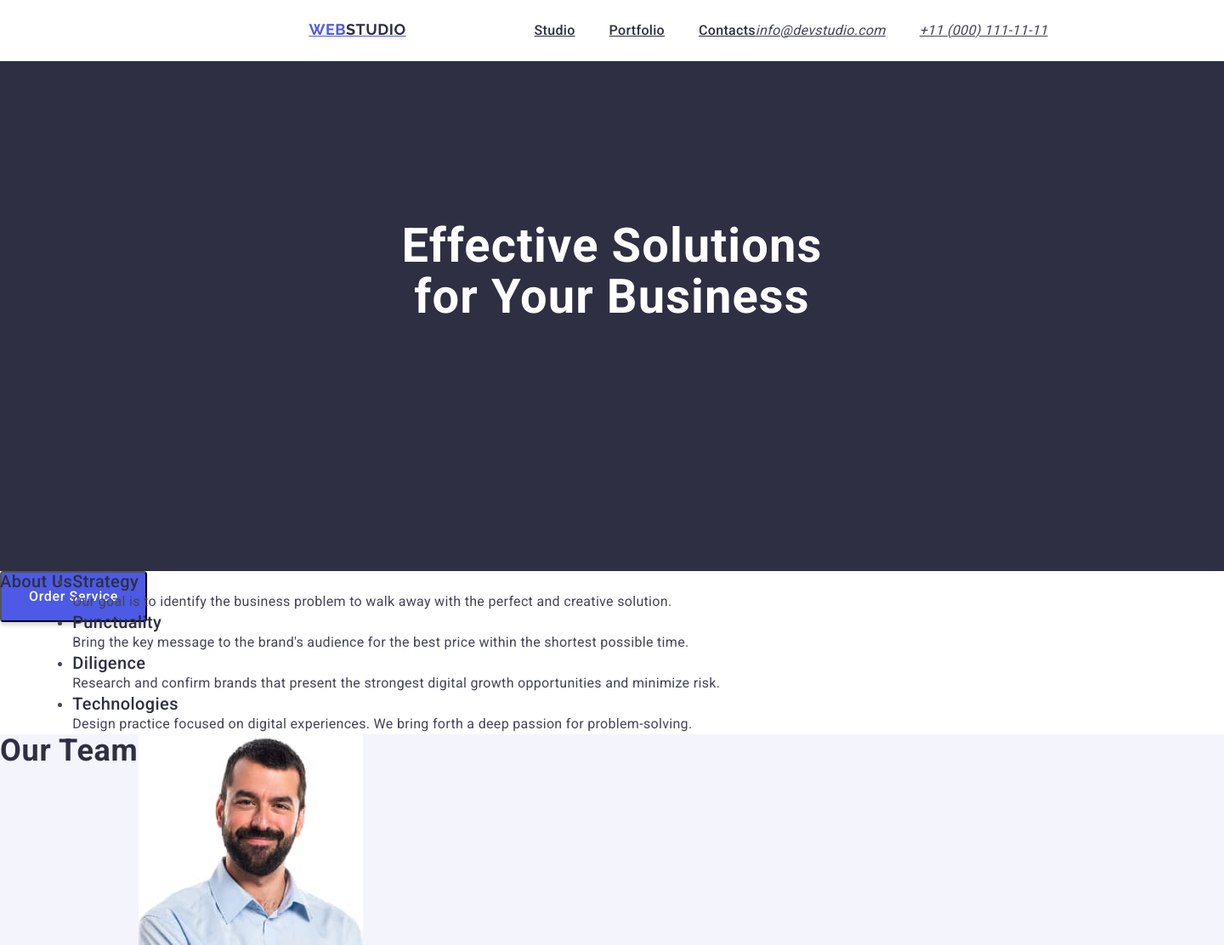
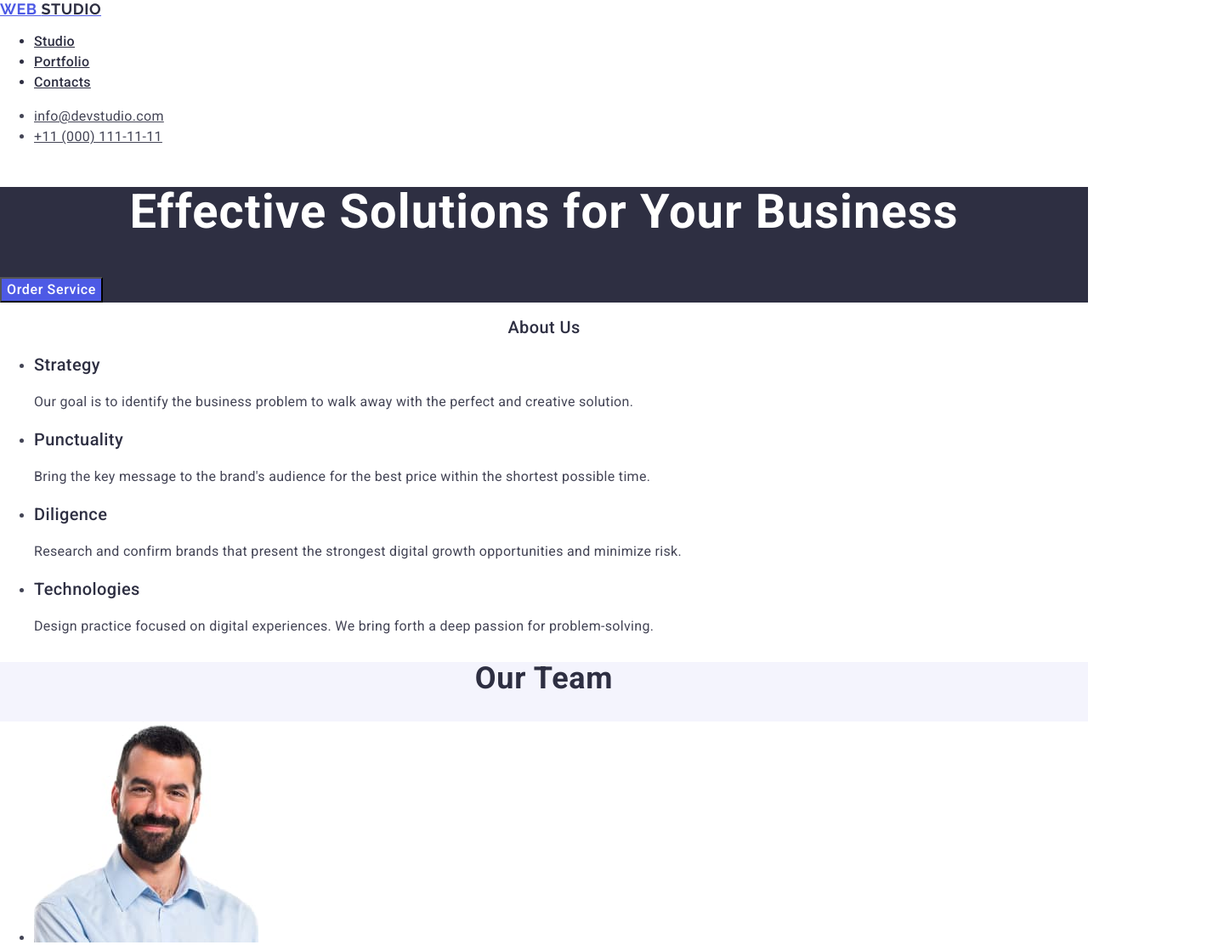
Before and after one commit to Kaigorodov84/goit-markup-hw-03, a plain HTML site: page index.html in a window 1280 px wide. Shown: the top 1112 px of the page at 85% size, 1440 px wide, since content can reach past the window. Drawn offline with nearby package versions, Linux system fonts and the light colour scheme.

Commit message:
comit start

```diff
--- a/css/styles.css
+++ b/css/styles.css
@@ -1,29 +1,7 @@
-*,
-*::before,
-*::after {
-  box-sizing: border-box;
-}
-
 body{
     font-family: 'Roboto', sans-serif;
     background: #FFF;
     color: #434455;
-    box-sizing: border-box;
-    width: 1440px;
-    height: 3300px;
-}
-
-h1, h2, h3, p{
-    margin: 0;
-}
-
-ul, ol {
-	margin: 0;
-	padding-left: 0;
-}
-
-.container{
-    display: inline-flex;
 }
 
 .section-btn{
@@ -36,14 +14,17 @@ background: #2E2F42;
 font-size: 56px;
 font-weight: 700;
 line-height: 1.07;
-letter-spacing: 1.12px;
-padding-top: 188px;
-padding-right: 472px;
-padding-bottom: 292px;
-padding-left: 472px;
+letter-spacing: 1.12px;}
+
+.logo-header{
+    color:#4D5AE5;
+font-family: "Raleway", sans-serif;
+font-size: 18px;
+font-weight: 700;
+line-height: 1.17; /* 116.667% */
+letter-spacing: 0.54px;
+text-transform: uppercase;
 }
-
-
 
 .logo-blue{
     color: #2E2F42;
@@ -55,7 +36,13 @@ letter-spacing: 0.54px;
 text-transform: uppercase;
 }
 
-
+.nav-menu-list{
+    color: #2e2f42;
+font-size: 16px;
+font-weight: 500;
+line-height: 1.5; /* 150% */
+letter-spacing: 0.32px;
+}
 
 .list{
     font-weight: 500;
@@ -68,6 +55,10 @@ text-transform: uppercase;
 .nav-menu-list .list:hover,
 .nav-menu-list .list:focus{
     color: #404BBF;
+}
+
+.address-link{
+    font-style: normal;
 }
 
 .link{
@@ -90,11 +81,6 @@ letter-spacing: 0.32px;
     line-height: 1.5;
     letter-spacing: 0.04em;
     color: #ffffff;
-    display: inline-flex;
-    padding: 16px 32px;
-    gap: 10px;
-    border-radius: 4px;
-    box-shadow: 0px 4px 4px 0px rgba(0, 0, 0, 0.15);
 }
 .btn:hover,
 .btn:focus {
@@ -193,71 +179,3 @@ text-transform: capitalize;
 .list-our-team {
     background-color: #FFFFFF;
 }
-
-.page-header{
-    display: inline-flex;
-    width: 1440px;
-height: 72px;
-flex-shrink: 0;
-border-bottom: 1px solid  #E7E9FC;
-background: #FFF;
-}
-.page-header .container{
-    width: 1440px;
-    height: 72px;
-    background: white;
-    border-bottom: 1px #E7E9FC solid;
-    display: flex;
-    justify-content: center;
-    align-items: center;
-    flex-shrink: 0;
-}
-
-.logo-header{
-    color:#4D5AE5;
-font-family: "Raleway", sans-serif;
-font-size: 18px;
-font-weight: 700;
-line-height: 1.17; /* 116.667% */
-letter-spacing: 0.54px;
-text-transform: uppercase;
-display: inline-flex;
-margin-left: 156px;
-margin-top: 25.5px;
-margin-bottom: 25.5px;
-
-}
-
-.nav-menu-list{
-    color: #2e2f42;
-    font-size: 16px;
-    font-weight: 500;
-    line-height: 1.5; /* 150% */
-    letter-spacing: 0.32px;
-    display: inline-flex;
-    margin-left: 147px;
-    margin-bottom: 24px;
-    gap: 40px;
-    align-items: center;
-    justify-content: center;
-    list-style-type: none;
-}
-
-.address-link{
-    list-style-type: none;
-    display: inline-flex;
-    justify-content: center;
-    align-items: center;
-    gap: 40px;
-
-}
-
-.section-btn{
-    width: 1440px;
-    height: 600px;
-    flex-shrink: 0;
-}
-
-.page-title{
-
-}
--- a/index.html
+++ b/index.html
@@ -12,11 +12,11 @@
     <link rel="stylesheet" href="./css/styles.css">
 </head>
 <body>
-        <header class="page-header">
-            <div class="container">
+    <header>
         <nav>
             <a href="./index.html" class="logo-header">
                 Web <span class="logo-blue">Studio</span></a>
+
             <ul class="nav-menu-list">
                 <li><a href="./index.html" class="list">Studio</a></li>
                 <li><a href="" class="list">Portfolio</a></li>
@@ -24,22 +24,19 @@
             </ul>
         </nav>
         <address class="address-link">
-                        <ul class="address-link">
+            <ul>
                 <li><a href="mailto:info@devstudio.com" class="link">info@devstudio.com </a></li>
                 <li><a href="tel:+110001111111" class="link">+11 (000) 111-11-11</a></li>
             </ul>
         </address>
-             </div>
+
     </header>
     <main>
-            <div class="container">
         <section class="section-btn">
             <h1 class="page-title">Effective Solutions for Your Business</h1>
             <button type="button" class="btn">Order Service </button>
         </section>
-            </div>
         <section>
-                <div class="container">
             <h2 class="title-about">About us</h2>
         <ul>
             <li>
@@ -65,11 +62,8 @@
                     We bring forth a deep passion for problem-solving.</p>
             </li>
         </ul>
-                </div>
         </section>
-
         <section class="section-our-team">
-                <div class="container">
             <h2 class="title-our-team">Our Team</h2>
             <ul class="list-our-team">
                 <li class="list-our-team">
@@ -105,10 +99,8 @@
                             <p class="text-style">UI Designer</p>
                 </li>
             </ul>
-                </div>
         </section>
         <section>
-                <div class="container">
             <h2 class="title-our-portfolio">Our Portfolio</h2>
             <ul>
                 <li>
@@ -166,8 +158,8 @@
 
                 </li>
             </ul>
-                </div>
         </section>
+
     </main>
     <footer class="footer-style">
         <a href="./index.html" class="logo-footer">Web<span class="logo-blue-footer">Studio</span></a>
@@ -175,6 +167,5 @@
             with digital marketing &amp; growth solutions.</p>
 
     </footer>
-
 </body>
 </html>
```
Lines whose indentation alone changed are shown as unchanged.
